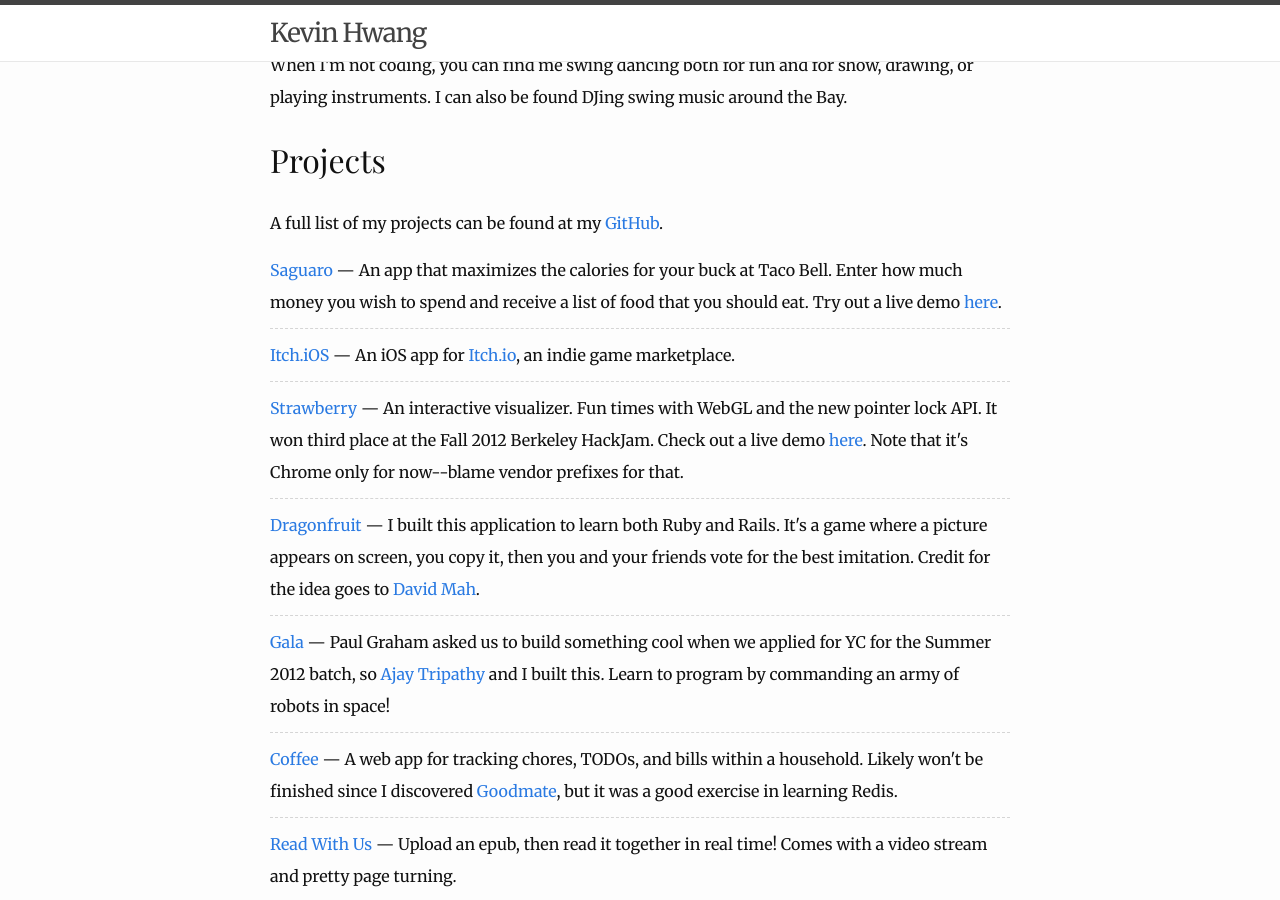
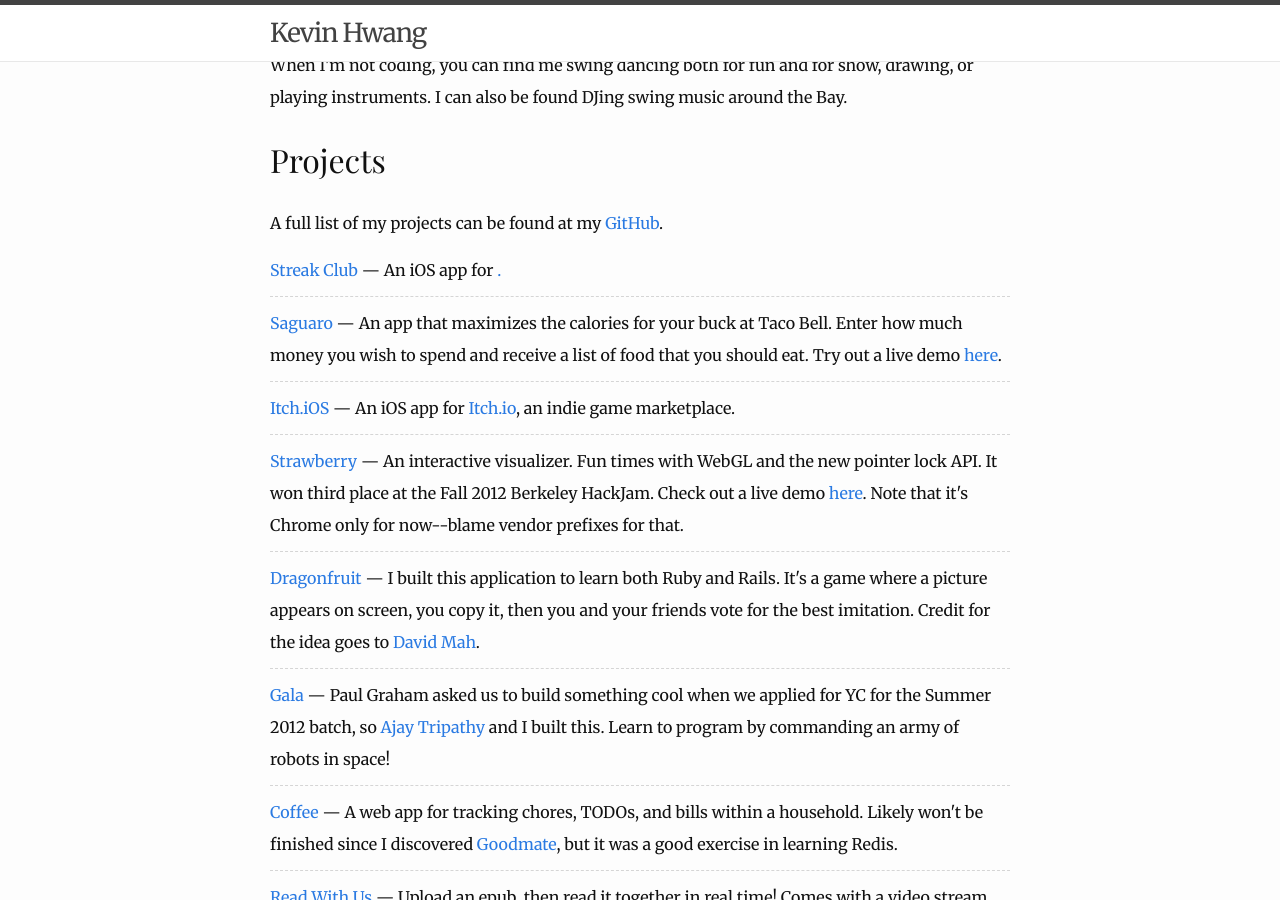
Before and after one commit to catherinemarvin/khwang.github.io, a Jekyll site: the page built from index.html, in a window 1280 px wide and 900 px high, scrolled down 709 px. Built offline with Jekyll 4.4.1, drawn with Linux system fonts in a browser that asks for light colours.

Commit message:
Add Streak Club iOS app

```diff
--- a/_data/projects.yml
+++ b/_data/projects.yml
@@ -1,3 +1,7 @@
+- name: Streak Club
+  description: An iOS app for <a href='https://streak.club/'</a>.
+  link: https://github.com/khwang/Streak-Club-iOS
+
 - name: Saguaro
   description: An app that maximizes the calories for your buck at Taco Bell. Enter how much money you wish to spend and receive a list of food that you should eat. Try out a live demo <a href="https://taco-bell.herokuapp.com/">here</a>.
   link: https://github.com/khwang/saguaro
```
